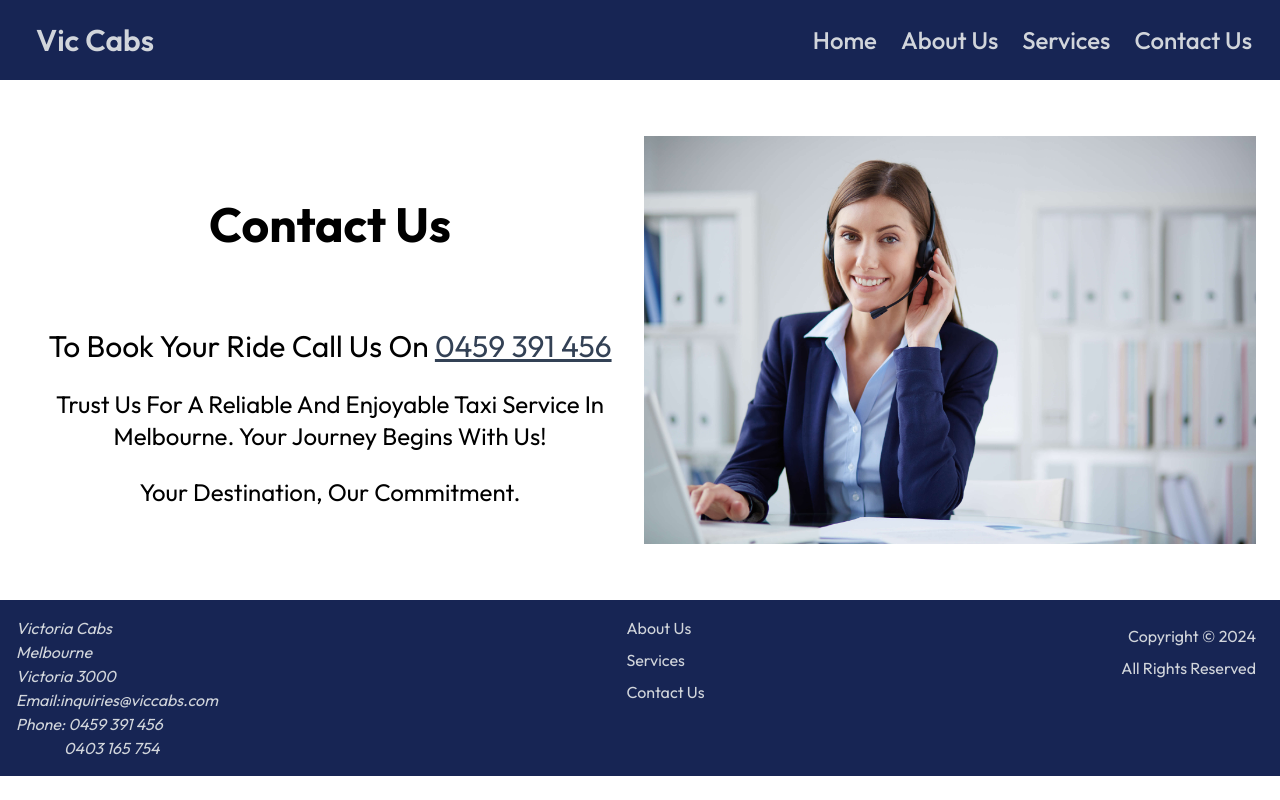
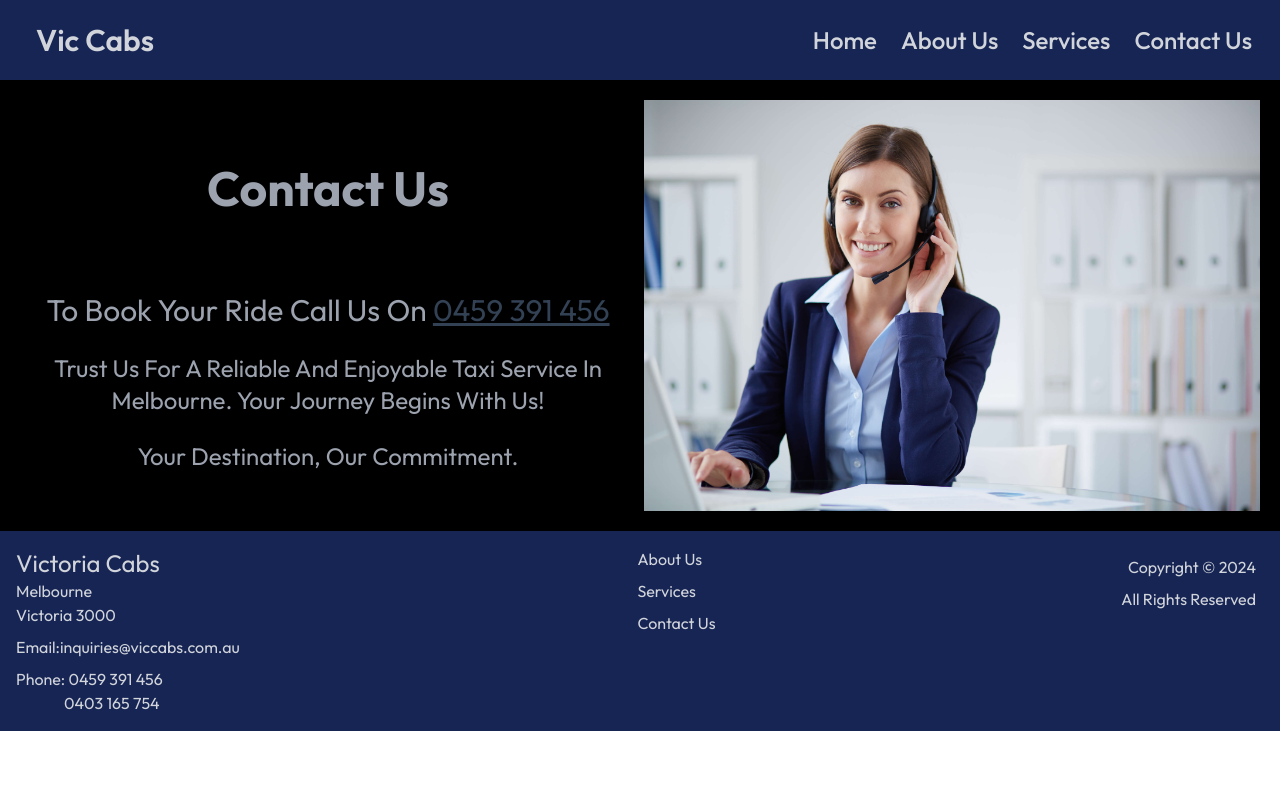
Before and after one commit to Dee1122020/viccabs, a Next.js app: page /pages/contact in a window 1280 px wide. Built offline with nearby package versions, Linux system fonts and the light colour scheme.

Commit message:
Made changes to footer

```diff
--- a/app/page.tsx
+++ b/app/page.tsx
@@ -3,24 +3,25 @@ import Link from "next/link";
 export default function Home() {
   return (
     <div>
-      <div>
-        <div className="w-full relative">
+      <div className="flex flex-row-reverse gap-2 p-5 bg-black">
+        <div className="w-1/2">
 
           <img className='opacity-80' src="/FlindersStreetStation.jpg" alt="Melbourne" />
 
-          <article className='absolute top-20 left-40 w-1/2 bg-transparent z-10 capitalize'>
-            <h2 className='text-4xl font-normal text-center sm:text-5xl sm:text-left text-gray-300 mt-3 ml-7 mr-5'>Are You Looking For A<span className="text-indigo-300">&nbsp;Luxurious Car and Premium Service&nbsp;</span>For Your Next Travel?</h2>
+        </div>
 
-            <p className='text-3xl font-medium text mt-8 ml-7'>Then Look No Further ...</p>
+        <article className='w-1/2 text-white capitalize mt-10 px-7'>
+            <h2 className='text-2xl text-center sm:text-5xl sm:text-left text-gray-300 mt-3 ml-7 mr-5'>Are You Looking For A<span className="text-indigo-300">&nbsp;Luxurious Car and Premium Service&nbsp;</span>For Your Next Travel?</h2>
 
-            <p className='text-3xl font-medium text mt-4 ml-7'>We have got a fleet of top of the range cars and professional drivers ...</p>
+            <p className='text-1xl text mt-8 ml-7'>Then Look No Further ...</p>
 
-            <p className='text-3xl font-medium text mt-4 ml-7 mb-3'>
+            <p className='text-1xl text mt-4 ml-7'>We have got a fleet of top of the range cars <br/>and professional drivers ...</p>
+
+            <p className='text-1xl text mt-4 ml-7 mb-3'>
               <Link href="/pages/contact" className='link cursor-pointer hover:opacity-40'><u>Book</u></Link>
               &nbsp;Your Ride With Us!</p>
 
           </article>
-        </div>
 
       </div>
     </div>
--- a/app/pages/contact/page.tsx
+++ b/app/pages/contact/page.tsx
@@ -2,25 +2,25 @@ import React from 'react'
 
 function Contact() {
   return (
-    <div className="p-6 my-8 scroll-mt-16 widescreen:section-min-height tallescreen:section-min-height capitalize">
-      <div className='flex flex-row-reverse gap-2'>
+    <div className="text-gray-400 capitalize bg-black">
+      <div className='flex flex-row-reverse gap-2 p-5'>
         <div className="w-1/2">
           <img src="/callcenter.jpg" alt="Call Center" />
         </div>
         <div className='w-1/2 mt-16'>
-          <h2 className="text-4xl font-bold text-center sm:text-5xl mb-6 text-black">
+          <h2 className="text-4xl font-bold text-center sm:text-5xl mb-6">
             Contact Us
           </h2>
-          <h3 className="text-2xl text-center sm:text-3xl mb-6 mt-20 text-black">
+          <h3 className="text-2xl text-center sm:text-3xl mb-6 mt-20">
             To Book your ride Call us on&nbsp;
             <a href="tel:+61459391456"
               ><u className="text-slate-700">0459 391 456</u></a>
           </h3>
-          <p className="text-1xl text-center sm:text-2xl mb-6 text-black">
+          <p className="text-1xl text-center sm:text-2xl mb-6">
             Trust us for a reliable and enjoyable taxi service in Melbourne. Your
             journey begins with us!
           </p>
-          <p className="text-1xl text-center sm:text-2xl mb-6 text-black">
+          <p className="text-1xl text-center sm:text-2xl mb-6">
             Your destination, our commitment.
           </p>
         </div>
--- a/components/Footer.tsx
+++ b/components/Footer.tsx
@@ -6,15 +6,24 @@ function Footer() {
     <div>
       <footer className="bg-blue-950 text-gray-300">
         <div className="mx-auto p-4 flex flex-row sm:flex:row sm:justify-between">
-          <address>
-            <h2>Victoria Cabs</h2>
-            Melbourne<br />
-            Victoria 3000<br />
-            Email:
-            <a href="mailto:inquiries@viccabs.com"
-              >inquiries@viccabs.com</a><br />
-            Phone: <a href="tel:+61459391456">0459 391 456</a><br />
-            &emsp;&emsp;&ensp;&ensp;<a href="tel:+61403165754">0403 165 754</a>
+          <address className='not-italic'>
+            <section className='mb-2'>
+              <h2 className='text-2xl'>Victoria Cabs</h2>
+              <p>Melbourne<br/>Victoria 3000
+              </p>
+            </section>
+            <section className='mb-2'>
+              <p>
+              Email:
+              <a href="mailto:inquiries@viccabs.com.au"
+                >inquiries@viccabs.com.au</a>
+              </p>
+            </section>
+            <section>
+              <p>Phone: <a href="tel:+61459391456">0459 391 456</a><br />&emsp;&emsp;&ensp;&ensp;<a href="tel:+61403165754">0403 165 754</a>
+              </p>
+            </section>
+
           </address>
           <nav className="hidden md:flex flex-col gap-2" aria-label="footer">
             <Link href="/pages/about" className='link cursor-pointer hover:opacity-40' >
```
